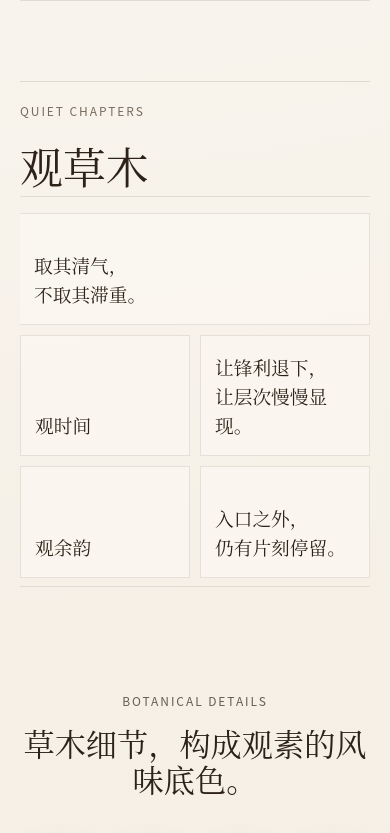
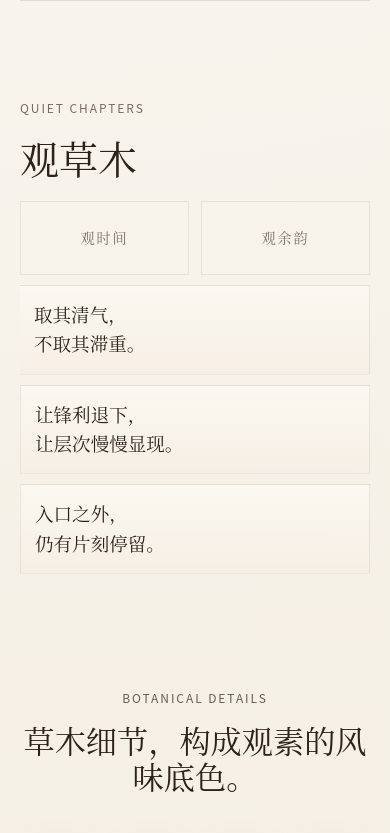
Before and after one commit to Huohuo1818/observesu, a plain HTML site: page frontend/index.html in a window 390 px wide. Shown: the part 1709-2542 px from the top of the page. Drawn offline with Linux system fonts and the light colour scheme.

Commit message:
update website frontend

```diff
--- a/frontend/css/style.css
+++ b/frontend/css/style.css
@@ -2377,6 +2377,12 @@ h3 {
     line-height: 1.8;
   }
 
+  .subpage-body .subpage-hero h1,
+  .subpage-body .series-subpage-copy-on-image h1 {
+    font-size: clamp(1.72rem, 8.2vw, 2.28rem);
+    line-height: 1.14;
+  }
+
   .series-subpage-hero {
     margin-left: 20px;
     margin-right: 20px;
@@ -2403,6 +2409,7 @@ h3 {
 
   .collection-page .product-showcase,
   .collection-page .product-showcase-reverse {
+    display: block;
     grid-template-columns: 1fr;
     gap: 14px;
     padding-bottom: 34px;
@@ -2427,7 +2434,9 @@ h3 {
   }
 
   .collection-page .product-showcase-media-card {
+    display: block;
     position: static;
+    margin-bottom: 10px;
   }
 
   .collection-index {
@@ -2579,19 +2588,26 @@ h3 {
   }
 
   .collection-page .product-showcase-copy h2 {
-    font-size: clamp(2rem, 11vw, 2.8rem);
-    margin-bottom: 10px;
+    font-size: clamp(1.82rem, 8.8vw, 2.34rem);
+    margin-bottom: 8px;
   }
 
   .collection-page .product-tagline {
-    margin-bottom: 16px;
-    font-size: 0.98rem;
-    line-height: 1.72;
+    max-width: 16em;
+    margin-bottom: 14px;
+    font-size: 0.94rem;
+    line-height: 1.68;
   }
 
   .collection-page .product-showcase-copy > p:not(.product-entry-subtitle):not(.product-tagline) {
-    font-size: 0.95rem;
-    line-height: 1.84;
+    max-width: 18.5em;
+    font-size: 0.92rem;
+    line-height: 1.8;
+  }
+
+  .collection-page .product-entry-subtitle {
+    font-size: 11px;
+    letter-spacing: 0.1em;
   }
 
   .product-detail-notes {
@@ -2630,40 +2646,80 @@ h3 {
 
   .brand-position-grid {
     grid-template-columns: 1fr;
-    gap: 16px;
-    padding: 20px 0 8px;
+    gap: 18px;
+    padding: 18px 0 10px;
+    border-top: 0;
+    border-bottom: 0;
   }
 
   .brand-position-lead {
     min-height: 0;
-    gap: 10px;
-    padding-bottom: 8px;
-    border-bottom: 1px solid rgba(44, 34, 24, 0.1);
+    gap: 6px;
+    padding: 0 0 6px;
+    border-bottom: 0;
   }
 
   .brand-position-lead h2 {
-    font-size: clamp(2.1rem, 11vw, 3rem);
+    font-size: clamp(1.9rem, 10vw, 2.5rem);
   }
 
   .brand-position-list {
     grid-template-columns: repeat(2, minmax(0, 1fr));
-    gap: 10px;
+    gap: 10px 12px;
   }
 
   .brand-position-list article {
-    min-height: 112px;
-    padding: 16px 14px;
-    border: 1px solid rgba(44, 34, 24, 0.1);
-    background: rgba(251, 248, 241, 0.78);
+    min-height: 0;
+    padding: 14px 14px 15px;
+    border: 1px solid rgba(44, 34, 24, 0.08);
+    background: linear-gradient(180deg, rgba(251, 248, 241, 0.94), rgba(245, 238, 228, 0.78));
+  }
+
+  .brand-position-list article:first-child,
+  .brand-position-list article:nth-child(3),
+  .brand-position-list article:nth-child(5) {
+    grid-column: 1 / -1;
+  }
+
+  .brand-position-list article:nth-child(2),
+  .brand-position-list article:nth-child(4) {
+    min-height: 74px;
+    align-items: center;
+    justify-content: center;
+    background: rgba(248, 243, 234, 0.72);
+  }
+
+  .brand-position-list article:nth-child(2) {
+    order: 1;
+  }
+
+  .brand-position-list article:nth-child(4) {
+    order: 2;
   }
 
   .brand-position-list article:first-child {
-    grid-column: 1 / -1;
+    order: 3;
+  }
+
+  .brand-position-list article:nth-child(3) {
+    order: 4;
+  }
+
+  .brand-position-list article:nth-child(5) {
+    order: 5;
   }
 
   .brand-position-list h3 {
-    font-size: clamp(1rem, 4.8vw, 1.2rem);
-    line-height: 1.55;
+    font-size: clamp(0.98rem, 4.8vw, 1.16rem);
+    line-height: 1.58;
+  }
+
+  .brand-position-list article:nth-child(2) h3,
+  .brand-position-list article:nth-child(4) h3 {
+    font-size: 0.88rem;
+    letter-spacing: 0.12em;
+    text-transform: uppercase;
+    color: rgba(44, 34, 24, 0.62);
   }
 
   .product-showcase-visual-card {
@@ -2890,7 +2946,7 @@ h3 {
   .gift-curation-band-copy h2,
   .gift-editorial-head h2,
   .gift-collector-copy h2 {
-    font-size: clamp(1.45rem, 7.5vw, 2rem);
+    font-size: clamp(1.28rem, 6.8vw, 1.72rem);
   }
 
   .gift-curation-band-grid article {
@@ -2905,23 +2961,24 @@ h3 {
     padding-top: 30px;
   }
 
+  .gift-editorial-bottle-row {
+    grid-template-columns: repeat(3, minmax(0, 1fr));
+    gap: 8px;
+  }
+
   .gift-editorial-product-card {
-    aspect-ratio: 0.8 / 1.08;
-  }
-
-  .gift-editorial-bottle-row {
-    gap: 10px;
+    aspect-ratio: 0.74 / 1.05;
   }
 
   .gift-editorial-panel h3 {
-    font-size: 1.28rem;
+    font-size: 1.12rem;
   }
 
   .gift-editorial-panel > p:not(.product-entry-subtitle),
   .gift-editorial-head p,
   .gift-collector-copy p {
-    font-size: 0.94rem;
-    line-height: 1.76;
+    font-size: 0.9rem;
+    line-height: 1.72;
   }
 
   .gift-box-meta li,
```
